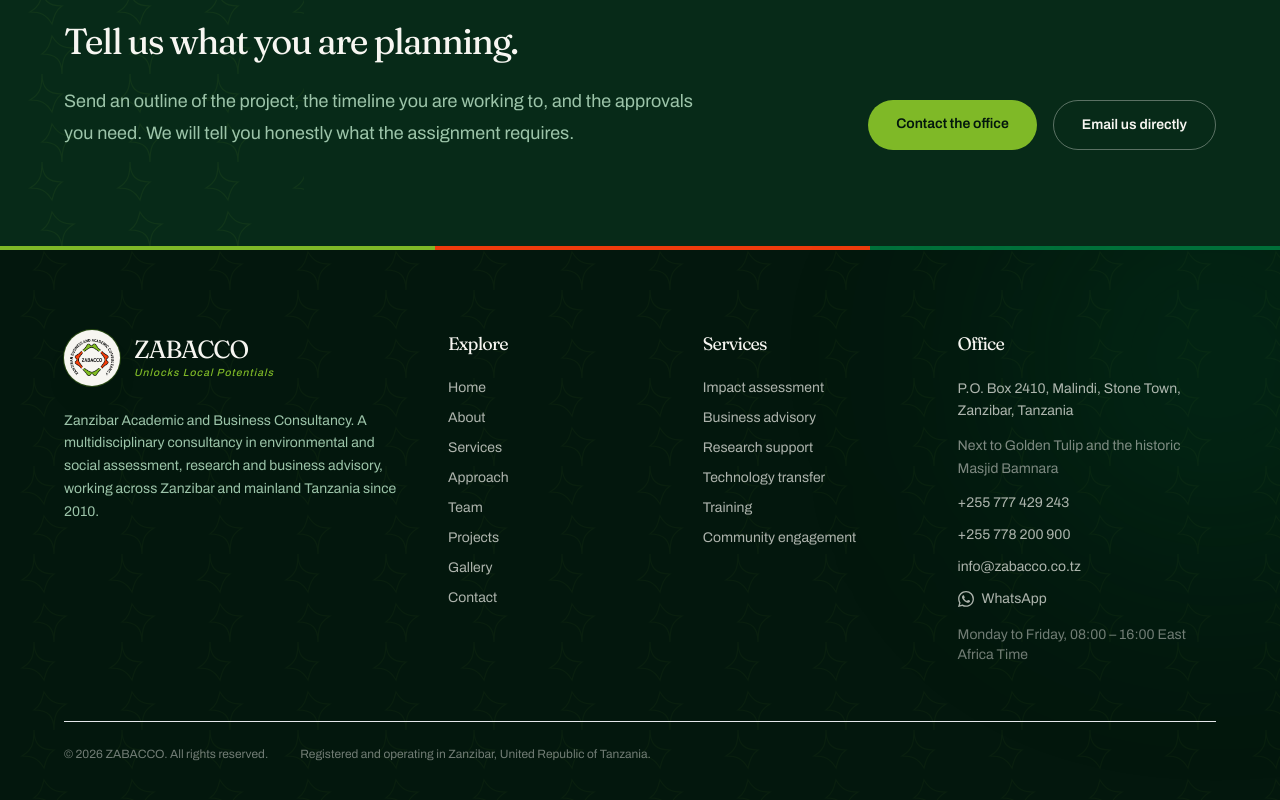
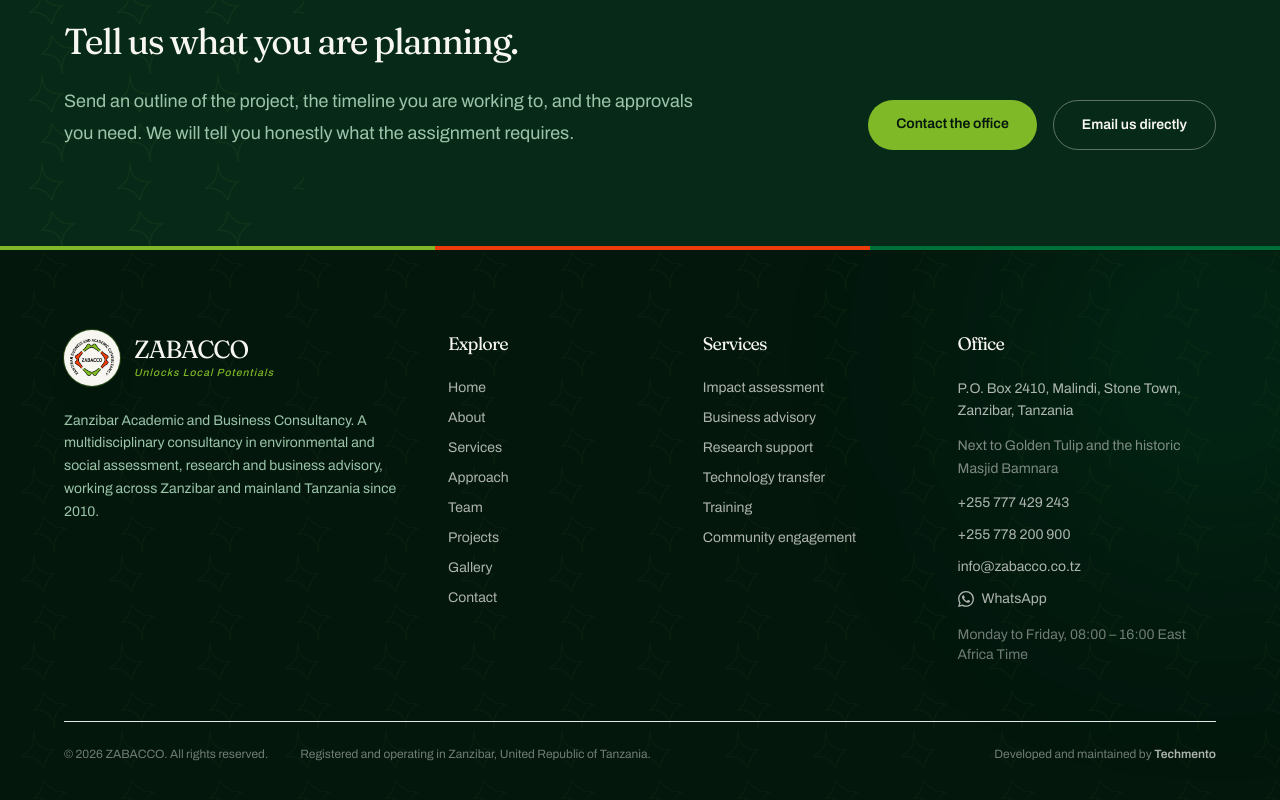
Before and after one commit to IssaFullStack/zabacco-website, a React (Vite) app: page / in a window 1280 px wide. Shown: the part 8831-9631 px from the top of the page. Built offline with nearby package versions, Linux system fonts and the light colour scheme.

Commit message:
Add Techmento credit to footer

```diff
--- a/src/components/Footer.jsx
+++ b/src/components/Footer.jsx
@@ -86,9 +86,22 @@
           </div>
         </div>
 
-        <div className="mt-14 flex flex-wrap gap-x-8 gap-y-2 border-t border-ivory/12 pt-6 text-xs text-ivory/45">
-          <p>© {new Date().getFullYear()} {org.short}. All rights reserved.</p>
-          <p>Registered and operating in Zanzibar, United Republic of Tanzania.</p>
+        <div className="mt-14 flex flex-wrap items-center justify-between gap-x-8 gap-y-3 border-t border-ivory/12 pb-16 pt-6 text-xs text-ivory/45 sm:pb-0">
+          <div className="flex flex-wrap gap-x-8 gap-y-2">
+            <p>© {new Date().getFullYear()} {org.short}. All rights reserved.</p>
+            <p>Registered and operating in Zanzibar, United Republic of Tanzania.</p>
+          </div>
+          <p>
+            Developed and maintained by{' '}
+            <a
+              href="https://techmento.co.tz"
+              target="_blank"
+              rel="noopener noreferrer"
+              className="font-semibold text-ivory/70 transition-colors hover:text-leaf"
+            >
+              Techmento
+            </a>
+          </p>
         </div>
       </div>
     </footer>
```
